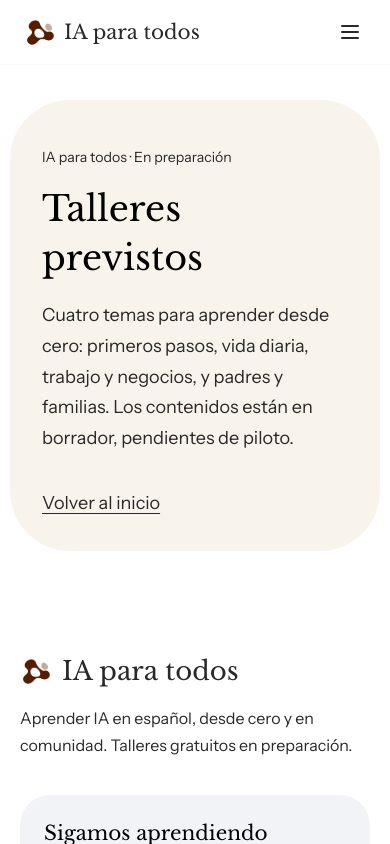
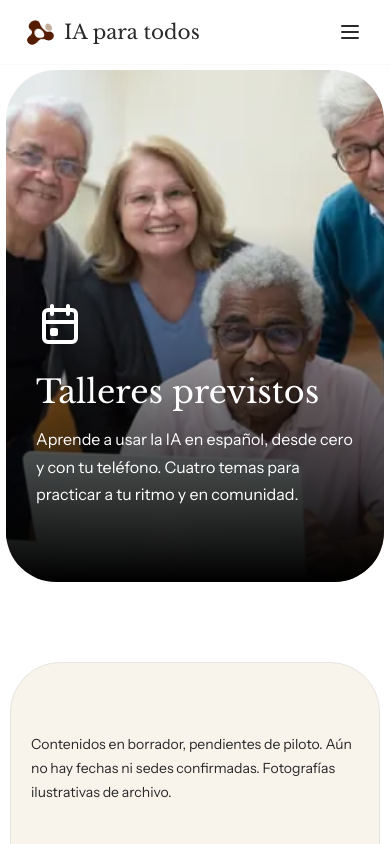
Before and after one commit to jhuerta17/ia-para-todos, an Angular app in the folder website/: page /talleres in a window 390 px wide. Shown: the top 844 px of the page. Built offline with nearby package versions, Linux system fonts and the light colour scheme.

Commit message:
Build responsive workshop listing page with shared cards and FAQ

```diff
--- a/website/src/app/app.routes.ts
+++ b/website/src/app/app.routes.ts
@@ -1,3 +1,4 @@
+import { WorkshopList } from './pages/workshop-list/workshop-list';
 import { resources } from './data/resources';
 import { Routes } from '@angular/router';
 import { activities } from './data/activities';
@@ -7,7 +8,6 @@ import { PagePreview } from './pages/page-preview';
 
 const pages = [
   ['nosotros', 'Nosotros', 'Queremos acercar la inteligencia artificial a las comunidades mediante talleres gratuitos y prácticos en español. La iniciativa está en etapa exploratoria.'],
-  ['talleres', 'Talleres previstos', 'Cuatro temas para aprender desde cero: primeros pasos, vida diaria, trabajo y negocios, y padres y familias. Los contenidos están en borrador, pendientes de piloto.'],
   ['recursos', 'Recursos para aprender', 'Estamos preparando guías sencillas para practicar, cuidar tus datos y verificar las respuestas de la inteligencia artificial.'],
   ['comunidad', 'Aprender en comunidad', 'Estamos explorando formas de colaborar y acompañar a quienes quieren aprender. Aún no contamos con alianzas formales.'],
   ['actividades', 'Actividades previstas', 'Prácticas guiadas con ejemplos de la vida diaria. Son propuestas para futuros talleres, sin fechas ni sedes confirmadas.'],
@@ -21,6 +21,7 @@ const pages = [
 
 export const routes: Routes = [
   { path: '', component: Home, title: 'IA para todos' },
+  { path: 'talleres', component: WorkshopList, title: 'Talleres previstos · IA para todos' },
   ...pages.map(([path, heading, description]) => ({
     path, component: PagePreview, title: `${heading} · IA para todos`,
     data: { heading, description },
--- /dev/null
+++ b/website/src/app/pages/workshop-list/workshop-list.css
@@ -0,0 +1,20 @@
+main:focus { outline: none; }
+.hero { padding: 70px 10px 0; }
+.hero-panel { position: relative; display: flex; align-items: flex-end; min-height: calc(100svh - 80px); border-radius: 60px; overflow: hidden; isolation: isolate; }
+.hero-panel::after { content: ''; position: absolute; inset: 0; z-index: -1; background: linear-gradient(transparent 30%, rgb(0 0 0 / 45%) 62%, #000); }
+.hero-photo { position: absolute; inset: 0; z-index: -2; width: 100%; height: 100%; object-fit: cover; object-position: 50% 42%; }
+.hero-copy { width: 856px; max-width: 100%; padding: 44px 44px 74px 30px; color: white; }
+.hero-copy app-icon { --icon-size: 56px; margin-bottom: 12px; }
+h1 { font-size: 56px; color: white; } .hero-copy p { max-width: 560px; font-size: 20px; margin: 12px 0 0; }
+.catalog { margin: 90px 10px; padding: 100px 50px; border-radius: 60px; background: var(--color-warm); border: 1px solid var(--color-border); }
+.content { max-width: 1040px; margin: auto; } .preparation { font-size: 14px; max-width: 720px; margin: 0 0 40px; }
+.cards { display: grid; grid-template-columns: repeat(2,minmax(0,1fr)); gap: 30px; }
+.visually-hidden { position: absolute; width: 1px; height: 1px; overflow: hidden; clip-path: inset(50%); white-space: nowrap; }
+@media (max-width: 1199px) { h1 { font-size: 42px; } }
+@media (max-width: 809px) {
+  .hero { padding: 70px 6px 0; } .hero-panel { min-height: 512px; border-radius: 50px; }
+  .hero-copy { padding: 44px 30px 74px; } h1 { font-size: 32px; } .hero-copy p { font-size: 16px; }
+  .hero-copy app-icon { --icon-size: 48px; }
+  .catalog { margin: 80px 10px; padding: 70px 20px; border-radius: 50px; } .cards { grid-template-columns: minmax(0,1fr); gap: 24px; }
+}
+@media print { .hero-panel { min-height: 360px; } .catalog { padding: 30px; margin-block: 30px; } .cards { display: block; } app-workshop-card { margin-bottom: 24px; break-inside: avoid; } }
--- /dev/null
+++ b/website/src/app/pages/workshop-list/workshop-list.html
@@ -0,0 +1,15 @@
+<main tabindex="-1">
+  <section class="hero" aria-labelledby="workshop-list-title">
+    <div class="hero-panel">
+      <img class="hero-photo" src="/images/community-group-1600.webp" srcset="/images/community-group-480.webp 480w, /images/community-group-960.webp 960w, /images/community-group-1600.webp 1600w" sizes="100vw" width="1600" height="1066" fetchpriority="high" alt="Fotografía ilustrativa de personas adultas reunidas alrededor de una computadora." />
+      <div class="hero-copy"><app-icon name="calendar-event" /><h1 id="workshop-list-title">Talleres previstos</h1><p>Aprende a usar la IA en español, desde cero y con tu teléfono. Cuatro temas para practicar a tu ritmo y en comunidad.</p></div>
+    </div>
+  </section>
+  <section class="catalog" aria-labelledby="catalog-title">
+    <div class="content"><h2 id="catalog-title" class="visually-hidden">Explora los talleres</h2>
+      <p class="preparation">Contenidos en borrador, pendientes de piloto. Aún no hay fechas ni sedes confirmadas. Fotografías ilustrativas de archivo.</p>
+      <div class="cards">@for (workshop of workshops; track workshop.slug) {<app-workshop-card [workshop]="workshop" />}</div>
+    </div>
+  </section>
+  <app-faq-section />
+</main>
--- /dev/null
+++ b/website/src/app/pages/workshop-list/workshop-list.ts
@@ -0,0 +1,16 @@
+import { ChangeDetectionStrategy, Component } from '@angular/core';
+import { workshops } from '../../data/workshops';
+import { WorkshopCard } from '../../shared/workshop-card/workshop-card';
+import { FaqSection } from '../../shared/faq-section/faq-section';
+import { Icon } from '../../shared/icon';
+
+@Component({
+  selector: 'app-workshop-list',
+  imports: [WorkshopCard, FaqSection, Icon],
+  templateUrl: './workshop-list.html',
+  styleUrl: './workshop-list.css',
+  changeDetection: ChangeDetectionStrategy.OnPush,
+})
+export class WorkshopList {
+  protected readonly workshops = workshops;
+}
```
